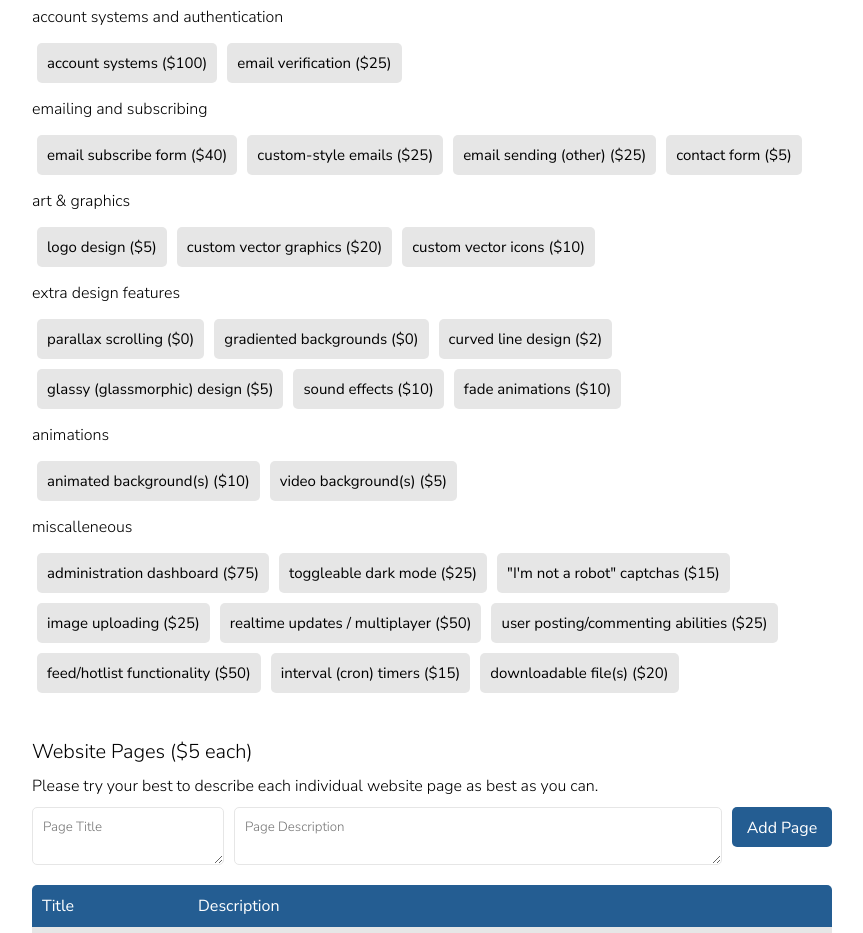
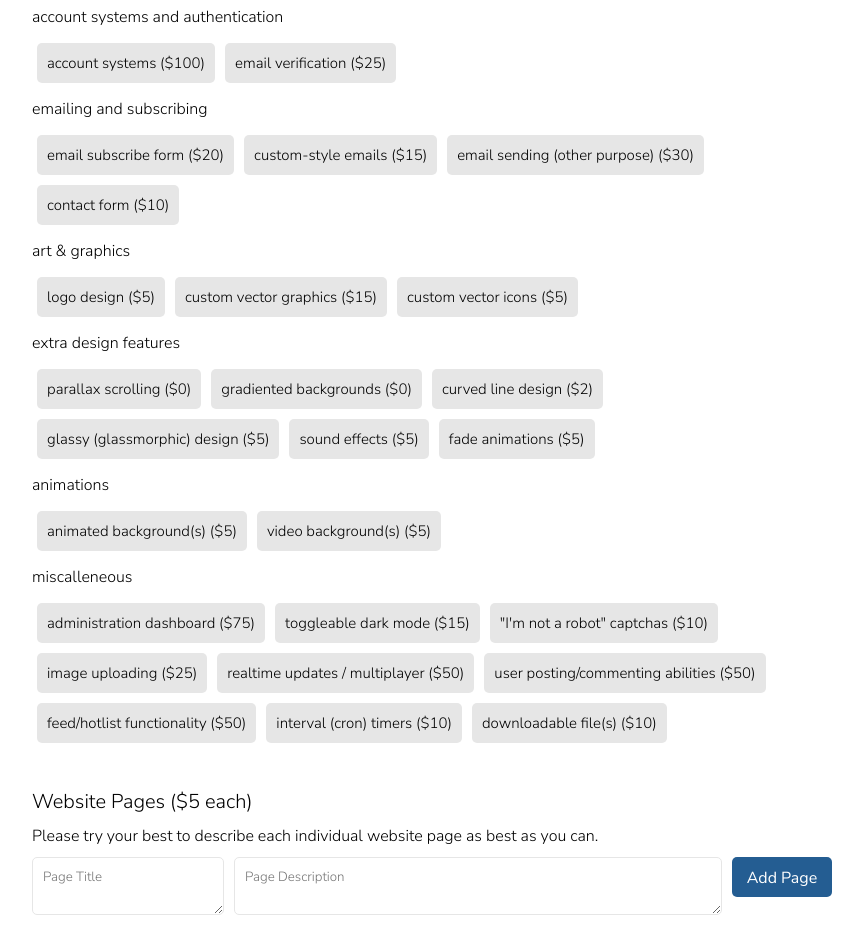
Before and after one commit to IroncladDev/IroncladDev-Website-Old, a Next.js app: page /hire in a window 1280 px wide. Shown: the part 1580-2513 px from the top of the page, without its empty margins (208-1071 px from the left). Built offline with nearby package versions, Linux system fonts and the light colour scheme.

Commit message:
alpha mode one

```diff
--- a/pages/hire.js
+++ b/pages/hire.js
@@ -26,7 +26,7 @@ const Toast = Swal.mixin({
 const fts = [
   "payments & ecommerce",
   ["online payments", 50, 6],
-  ["0-5 sellable items", 0, 2],
+  ["0-5 sellable items (Free)", 0, 2],
   ["5-10 sellable items", 25, 5],
   ["unlimited sellable items (uploadeable)", 100, 8],
   "account systems and authentication",
@@ -34,38 +34,38 @@ const fts = [
   ["email verification", 25, 3],
 
   "emailing and subscribing",
-  ["email subscribe form", 40, 2],
-  ["custom-style emails", 25, 3],
-  ["email sending (other)", 25, 4],
-  ["contact form", 5, 1],
+  ["email subscribe form", 20, 2],
+  ["custom-style emails", 15, 3],
+  ["email sending (other purpose)", 30, 4],
+  ["contact form", 10, 1],
 
   "art & graphics",
   ["logo design", 5, 1],
-  ["custom vector graphics", 20, 6],
-  ["custom vector icons", 10, 2],
+  ["custom vector graphics", 15, 6],
+  ["custom vector icons", 5, 2],
 
   "extra design features",
   ["parallax scrolling", 0, 1],
   ["gradiented backgrounds", 0, 1],
   ["curved line design", 2, 1],
   ["glassy (glassmorphic) design", 5, 2],
-  ["sound effects", 10, 2],
-  ["fade animations", 10, 3],
+  ["sound effects", 5, 2],
+  ["fade animations", 5, 3],
 
   "animations",
-  ["animated background(s)", 10, 2],
+  ["animated background(s)", 5, 2],
   ["video background(s)", 5, 1],
 
   "miscalleneous",
   ["administration dashboard", 75, 5],
-  ["toggleable dark mode", 25, 2],
-  ["\"I'm not a robot\" captchas", 15, 2],
+  ["toggleable dark mode", 15, 2],
+  ["\"I'm not a robot\" captchas", 10, 2],
   ["image uploading", 25, 2],
   ["realtime updates / multiplayer", 50, 5],
-  ["user posting/commenting abilities", 25, 4],
+  ["user posting/commenting abilities", 50, 4],
   ["feed/hotlist functionality", 50, 4],
-  ["interval (cron) timers", 15, 1],
-  ["downloadable file(s)", 20, 1],
+  ["interval (cron) timers", 10, 1],
+  ["downloadable file(s)", 10, 1],
 ];
 
 export default class Hire extends Component {
--- a/styles/classes.module.css
+++ b/styles/classes.module.css
@@ -69,6 +69,11 @@
   left: 50%;
   transform: translatex(-50%);
 }
+.centery {
+  position: relative;
+  top: 50%;
+  transform: translatey(-50%);
+}
 .centerxy {
   position: relative;
   left: 50%;
@@ -116,16 +121,12 @@
   height: auto;
 }
 .formLabel {
-  font-family: var(--font-text);
-  font-weight: 300;
   font-size: 20px;
   margin-top: 40px;
   margin-bottom: 10px;
 }
 .formDesc {
-  font-family: var(--font-text);
   font-size: 16px;
-  font-weight: 300;
   margin-top: 10px;
   margin-bottom: 10px;
 }
--- a/styles/globals.css
+++ b/styles/globals.css
@@ -49,6 +49,8 @@ body {
   padding: 0;
   margin: 0;
   scroll-behavior: smooth;
+  font-family: var(--font-text);
+  font-weight: 300;
 }
 
 * {
```
Also changed, not shown: pages/index.js (+13 -8 lines), pages/work.js (+8 -6 lines).
